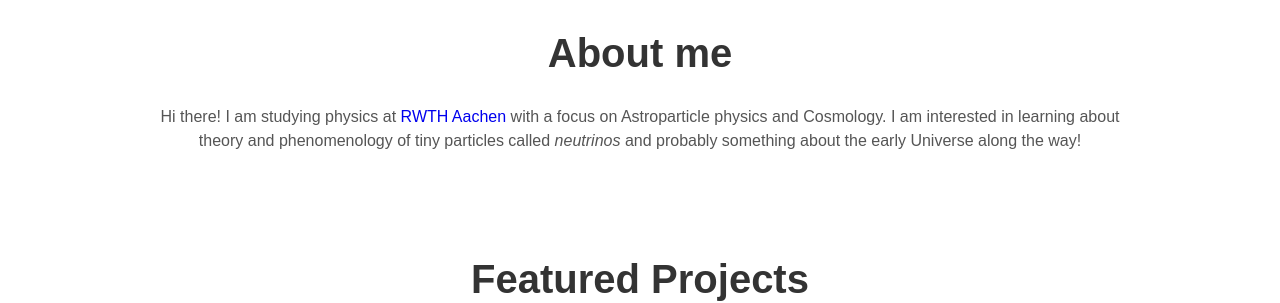
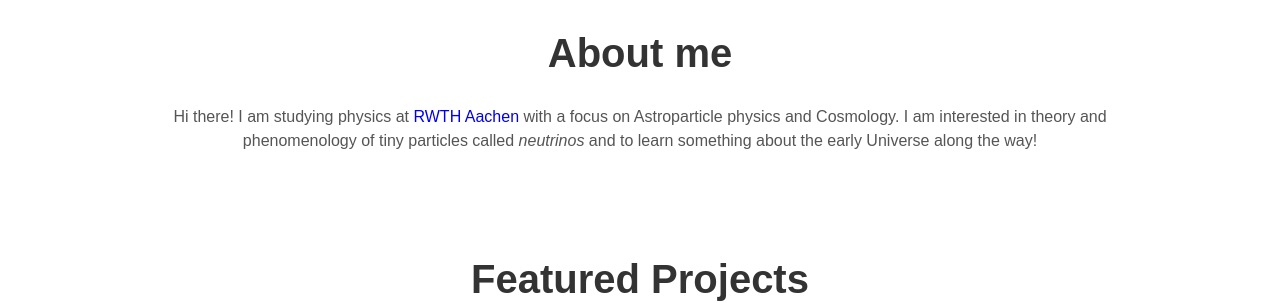
Before and after one commit to aaroodd/aaroodd.github.io, a Jekyll site: the page built from index.html, in a window 1280 px wide. Shown: the part 952-1255 px from the top of the page. Built offline with Jekyll 4.4.1, drawn with Linux system fonts in a browser that asks for light colours; some web fonts are replaced.

Commit message:
Update about.html

```diff
--- a/_includes/about.html
+++ b/_includes/about.html
@@ -2,4 +2,4 @@
   <h1> About me </h1>
 <!---  <p> {{site.user_description}} </p> --->
 
-<p> Hi there! I am studying physics at <a href="https://rwth-aachen.de">RWTH Aachen</a> with a focus on Astroparticle physics and Cosmology. I am interested in learning about theory and phenomenology of tiny particles called <em>neutrinos</em> and probably something about the early Universe along the way!</p>
+<p> Hi there! I am studying physics at <a href="https://rwth-aachen.de">RWTH Aachen</a> with a focus on Astroparticle physics and Cosmology. I am interested in theory and phenomenology of tiny particles called <em>neutrinos</em> and to learn something about the early Universe along the way!</p>
```
